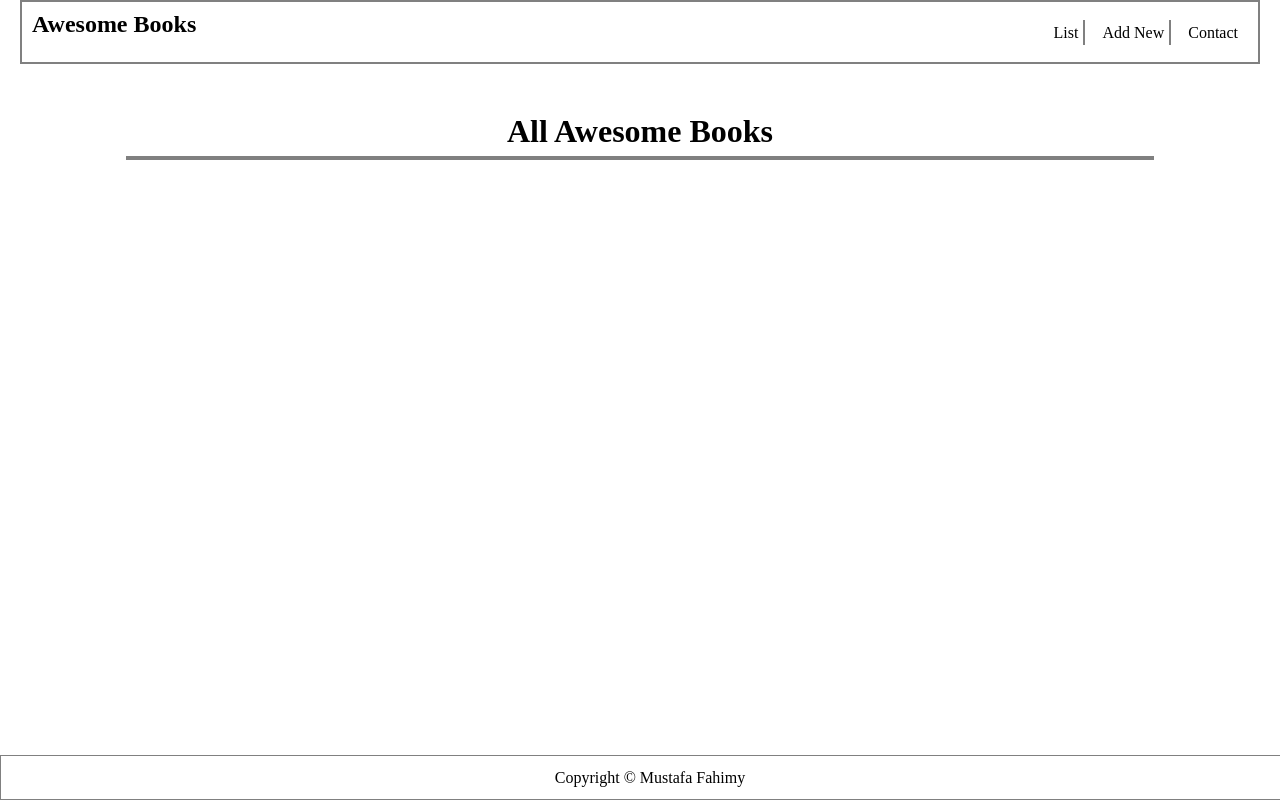
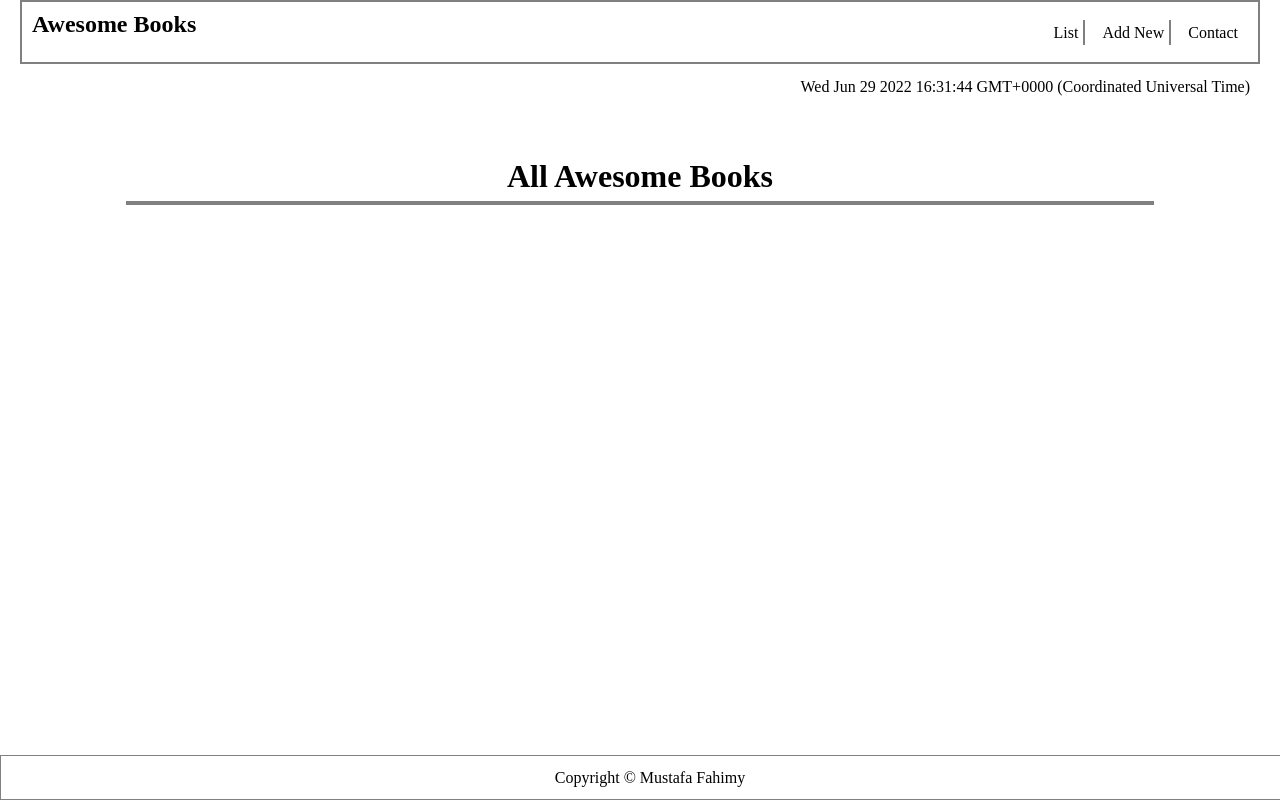
Before and after one commit to fahimy143/Awsome-books, a website: page index.html in a window 1280 px wide. Drawn offline with Linux system fonts and the light colour scheme.

Commit message:
functionality added

```diff
--- a/index.html
+++ b/index.html
@@ -9,6 +9,7 @@
 </head>
 <body>
   <header>
+    <div class="page-banner-header">
     <nav class="page-banner">
       <h1 class="title">Awesome Books</h1>
       <ul class="right">
@@ -17,7 +18,8 @@
       <li class="contact"><a id="contacts" href="#contact">Contact</a></li>
       </ul>
     </nav>
-  <div id="date"> </div>
+  <div id="showDate" class="date"> </div>
+  </div>
 </header>
 
 
--- a/main.js
+++ b/main.js
@@ -6,6 +6,9 @@ const contact = document.querySelector('#contact');
 const bookList = document.querySelector('#listbook');
 const addBook = document.querySelector('#addbook');
 const contacts = document.querySelector('#contacts');
+
+var today = new Date();
+document.getElementById("showDate").innerHTML=today;
 
 bookList.addEventListener('click', (e) => {
   e.preventDefault();
--- a/style.css
+++ b/style.css
@@ -58,6 +58,19 @@ header {
 .list-items {
   display: flex;
   justify-content: space-between;
+}
+
+/* Show Date */
+.date {
+  text-align: right;
+  padding: 10px;
+  align-items: right;
+  margin: 0 20px;
+}
+
+.page-banner-header {
+  display: flex;
+  flex-direction: column;
 }
 
 /* books */
```
